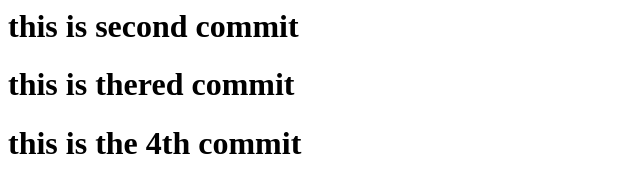
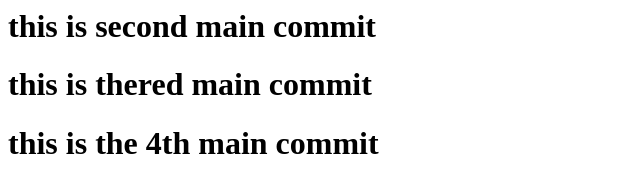
Before and after one commit to mohamadAlrimi/home-work-git-, a plain HTML site: page index.html in a window 1280 px wide. Shown: the whole page, without its empty margins (0-640 px from the left). Drawn offline with Linux system fonts and the light colour scheme.

Commit message:
some changes on main branch

```diff
--- a/index.html
+++ b/index.html
@@ -1,3 +1,3 @@
-<h1>this is second commit</h1>
-<h1>this is thered commit</h1>
-<h1>this is the 4th commit</h1>
+<h1>this is second main commit</h1>
+<h1>this is thered main commit</h1>
+<h1>this is the 4th  main commit</h1>
```
